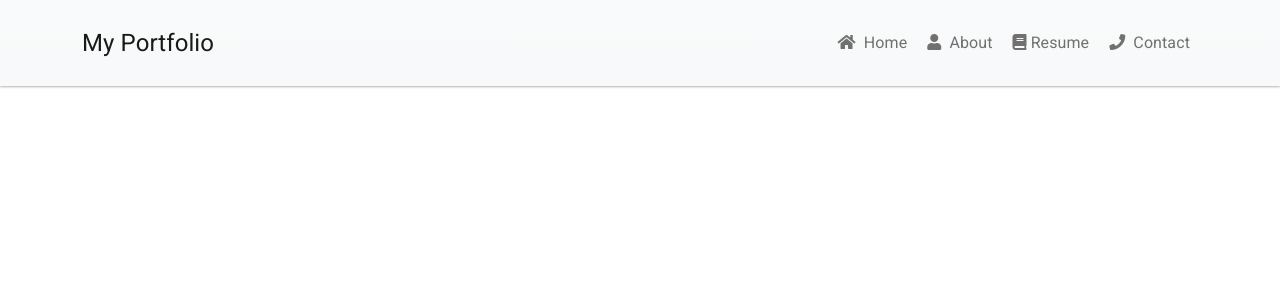
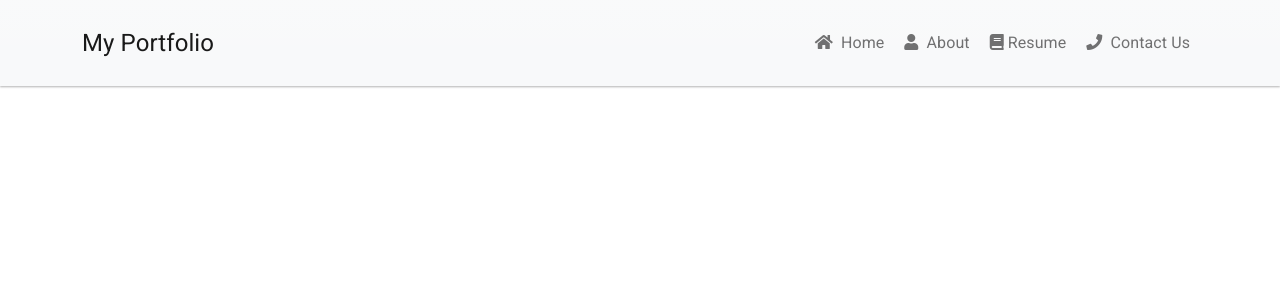
Before and after one commit to jeffxson/portfolio, a React (Create React App) app: page / in a window 1280 px wide. Shown: the top 300 px of the page. Built offline with nearby package versions, Linux system fonts and the light colour scheme.

Commit message:
Update Header.js

```diff
--- a/src/profolio/container/Header.js
+++ b/src/profolio/container/Header.js
@@ -14,7 +14,7 @@ const Header = () => {
         <Nav.Link href="/"><i className = "fas fa-home"></i> Home</Nav.Link>
         <Nav.Link href="/about"> <i className = "fas fa-user"></i> About</Nav.Link>
         <Nav.Link href="/resume"><i className = "fas fa-book"></i>Resume</Nav.Link>
-        <Nav.Link href="/contact"><i className = "fas fa-phone"></i> Contact</Nav.Link>
+        <Nav.Link href="/contact"><i className = "fas fa-phone"></i> Contact Us</Nav.Link>
       </Nav>
     </Navbar.Collapse>
     </Container>
```
